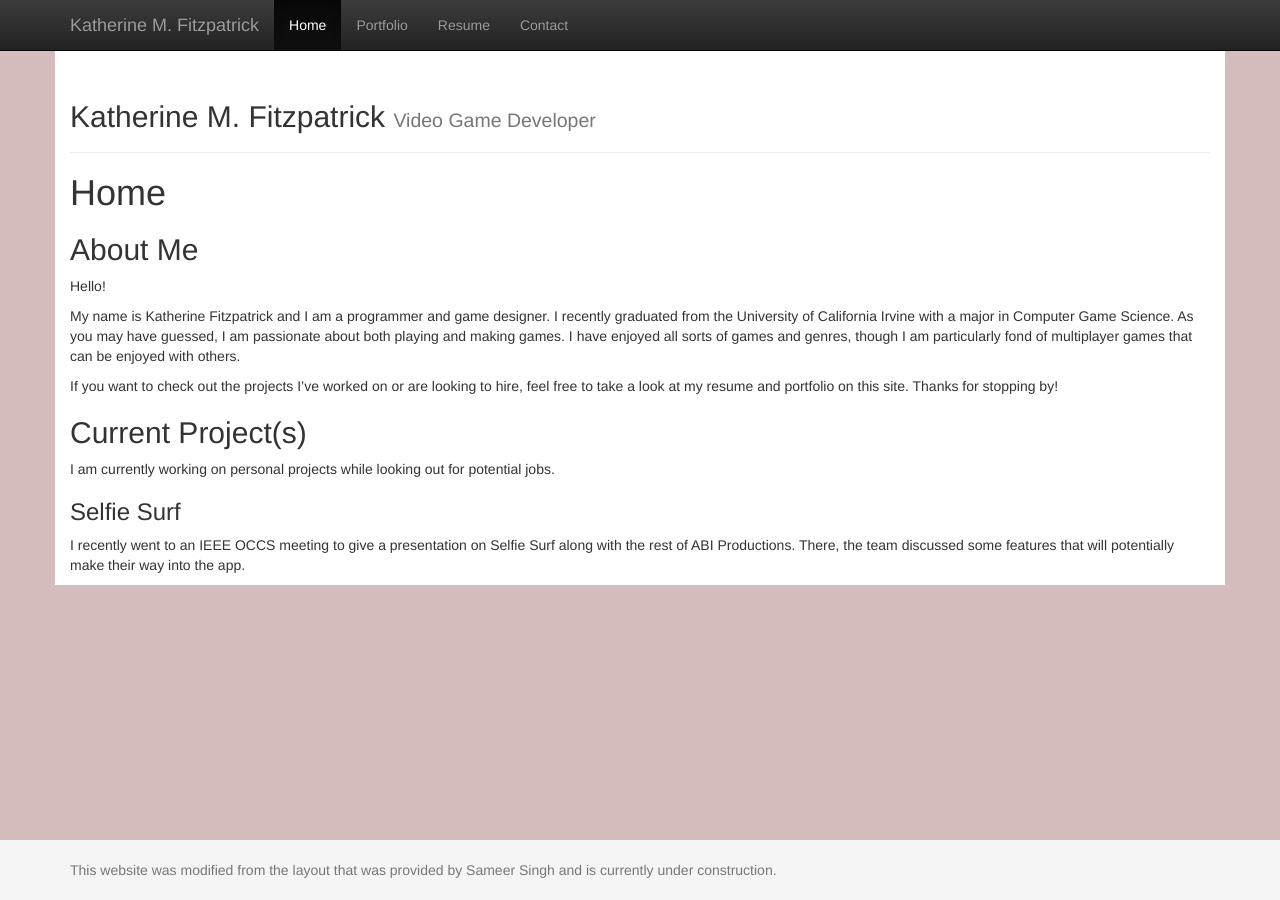
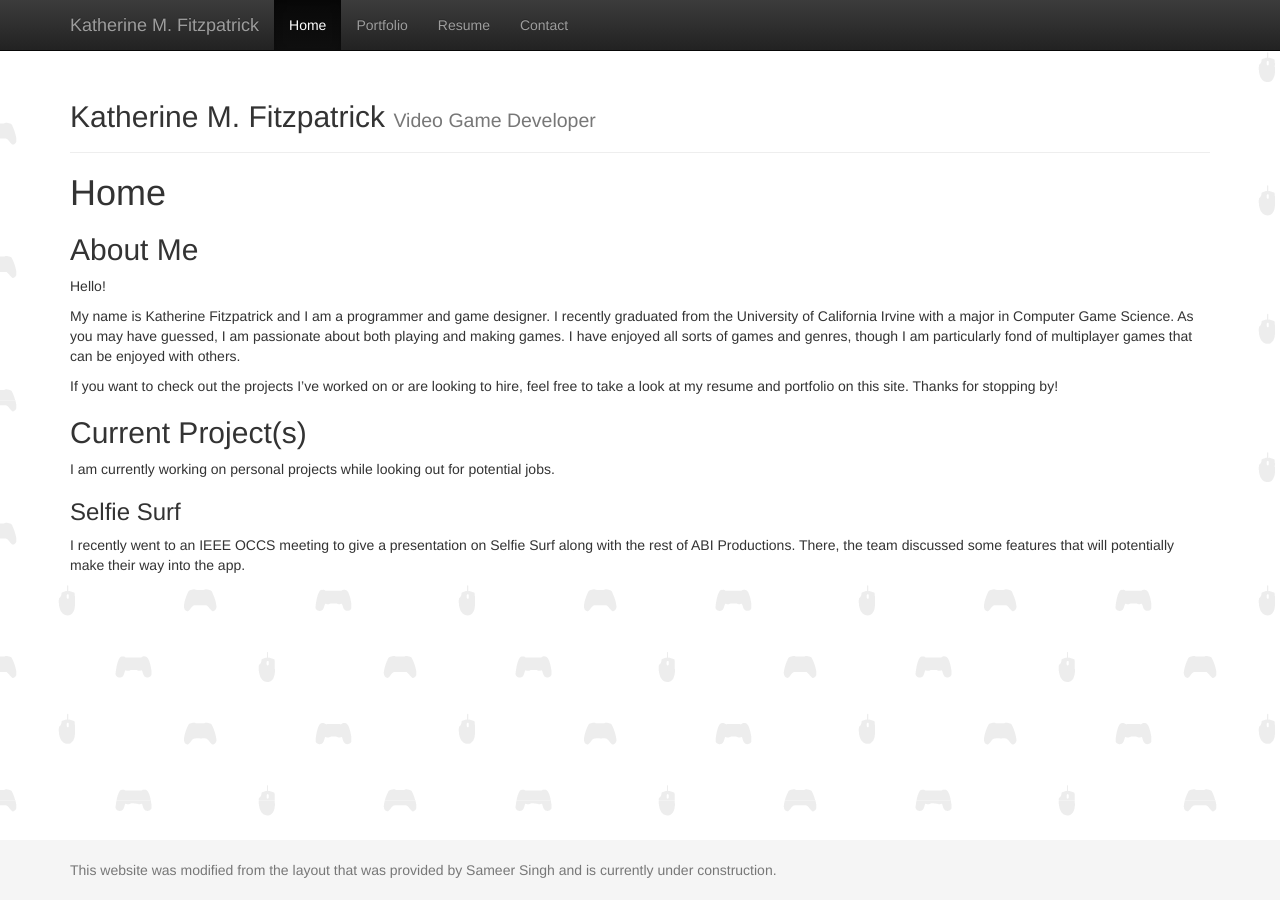
Before and after one commit to kathermf/kathermf.github.io, a Jekyll site: the page built from index.md, in a window 1280 px wide. Built offline with Jekyll 4.4.1, drawn with Linux system fonts in a browser that asks for light colours.

Commit message:
Added background

```diff
--- a/_layouts/default.html
+++ b/_layouts/default.html
@@ -25,7 +25,7 @@
     </style>
 
   </head>
-  <body>
+  <body background="images/gaming-pattern.png">
 
     {% assign current = page.url | downcase | split: '/' %}
     {% assign portfolioClass = 'disabled' %}
```
Also changed, not shown: images/gaming-pattern.png (added).
